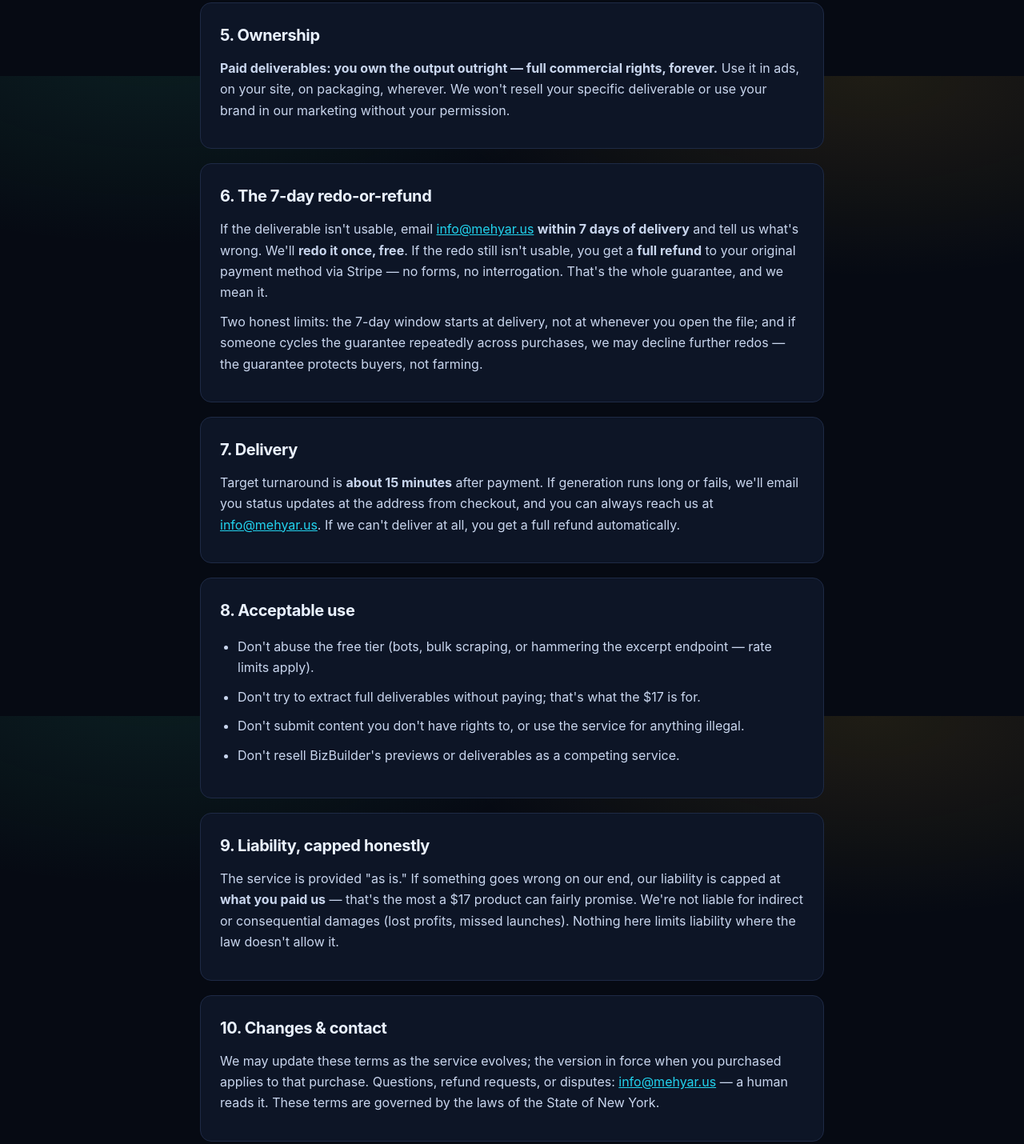
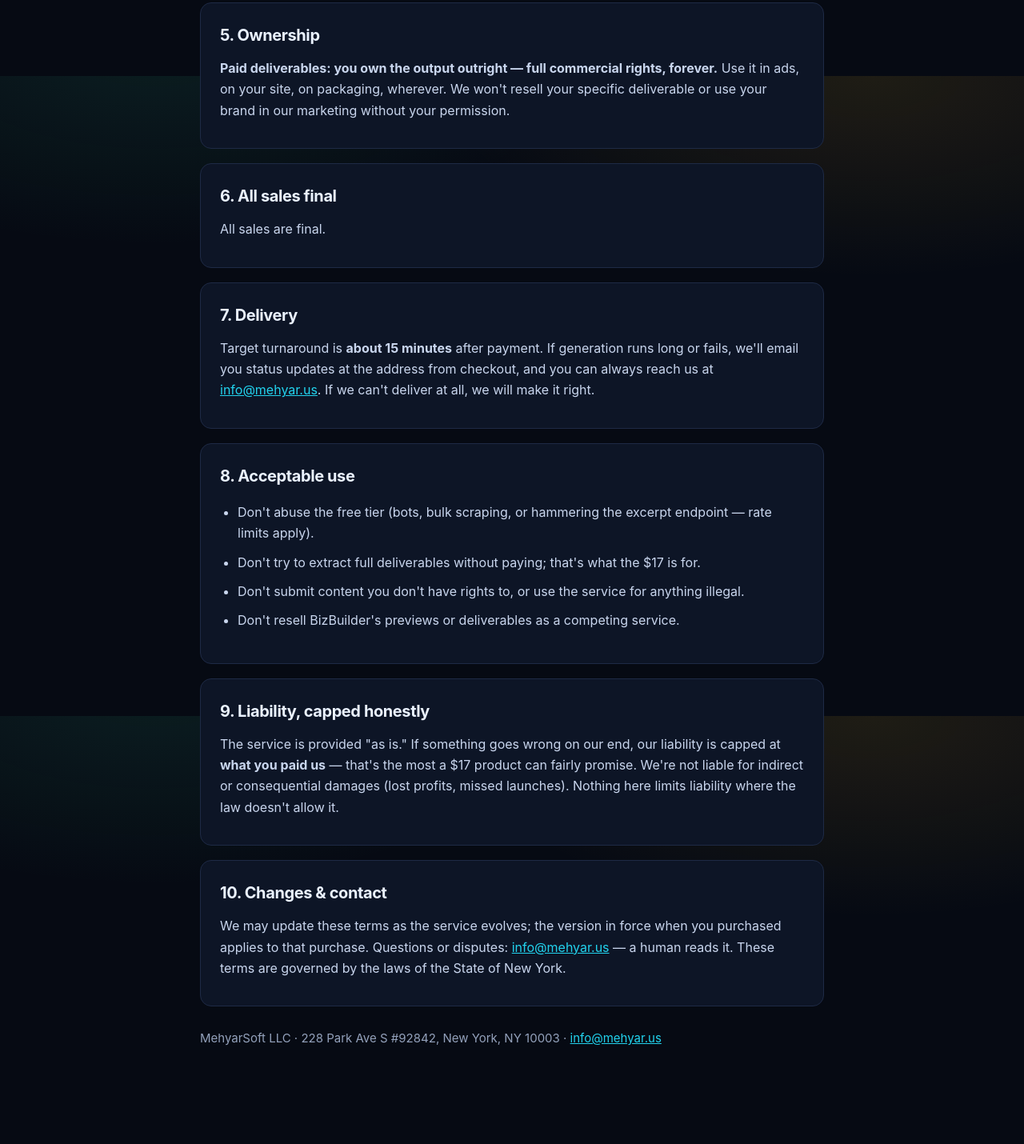
Before and after one commit to mehyar500/venture-bizbuilder, a plain HTML site: page terms.html in a window 1280 px wide. Shown: the part 1505-2935 px from the top of the page at 80% size. Drawn offline with Linux system fonts and the light colour scheme.

Commit message:
Remove all refund/money-back promises per owner rule; all sales final

```diff
--- a/terms.html
+++ b/terms.html
@@ -12,17 +12,17 @@
 <!-- End Google Analytics 4 -->
 <meta name="viewport" content="width=device-width, initial-scale=1, viewport-fit=cover">
 <title>Terms &amp; Conditions — BizBuilder</title>
-<meta name="description" content="What your $17 one-time BizBuilder build buys, how the 7-day redo-or-refund works, AI-deliverable terms — and you own your output with full commercial rights.">
+<meta name="description" content="What your $17 one-time BizBuilder build buys — all sales are final. AI-deliverable terms, and you own your output with full commercial rights.">
 <link rel="canonical" href="https://bizbuilder.mehyar.us/terms.html">
 <meta property="og:type" content="website">
 <meta property="og:site_name" content="BizBuilder">
 <meta property="og:title" content="Terms & Conditions — BizBuilder">
-<meta property="og:description" content="What your $17 one-time BizBuilder build buys, how the 7-day redo-or-refund works, AI-deliverable terms — and you own your output with full commercial rights.">
+<meta property="og:description" content="What your $17 one-time BizBuilder build buys — all sales are final. AI-deliverable terms, and you own your output with full commercial rights.">
 <meta property="og:url" content="https://bizbuilder.mehyar.us/terms.html">
 <meta property="og:image" content="https://bizbuilder.mehyar.us/assets/samples/bb-offer.png">
 <meta name="twitter:card" content="summary_large_image">
 <meta name="twitter:title" content="Terms & Conditions — BizBuilder">
-<meta name="twitter:description" content="What your $17 one-time BizBuilder build buys, how the 7-day redo-or-refund works, AI-deliverable terms — and you own your output with full commercial rights.">
+<meta name="twitter:description" content="What your $17 one-time BizBuilder build buys — all sales are final. AI-deliverable terms, and you own your output with full commercial rights.">
 <meta name="twitter:image" content="https://bizbuilder.mehyar.us/assets/samples/bb-offer.png">
 <link rel="manifest" href="manifest.json">
 <meta name="theme-color" content="#0a120c">
@@ -85,14 +85,13 @@
     </section>
 
     <section class="legal-card">
-      <h2>6. The 7-day redo-or-refund</h2>
-      <p>If the deliverable isn't usable, email <a href="mailto:info@mehyar.us">info@mehyar.us</a> <strong>within 7 days of delivery</strong> and tell us what's wrong. We'll <strong>redo it once, free</strong>. If the redo still isn't usable, you get a <strong>full refund</strong> to your original payment method via Stripe — no forms, no interrogation. That's the whole guarantee, and we mean it.</p>
-      <p>Two honest limits: the 7-day window starts at delivery, not at whenever you open the file; and if someone cycles the guarantee repeatedly across purchases, we may decline further redos — the guarantee protects buyers, not farming.</p>
+      <h2>6. All sales final</h2>
+      <p>All sales are final.</p>
     </section>
 
     <section class="legal-card">
       <h2>7. Delivery</h2>
-      <p>Target turnaround is <strong>about 15 minutes</strong> after payment. If generation runs long or fails, we'll email you status updates at the address from checkout, and you can always reach us at <a href="mailto:info@mehyar.us">info@mehyar.us</a>. If we can't deliver at all, you get a full refund automatically.</p>
+      <p>Target turnaround is <strong>about 15 minutes</strong> after payment. If generation runs long or fails, we'll email you status updates at the address from checkout, and you can always reach us at <a href="mailto:info@mehyar.us">info@mehyar.us</a>. If we can't deliver at all, we will make it right.</p>
     </section>
 
     <section class="legal-card">
@@ -112,7 +111,7 @@
 
     <section class="legal-card">
       <h2>10. Changes &amp; contact</h2>
-      <p>We may update these terms as the service evolves; the version in force when you purchased applies to that purchase. Questions, refund requests, or disputes: <a href="mailto:info@mehyar.us">info@mehyar.us</a> — a human reads it. These terms are governed by the laws of the State of New York.</p>
+      <p>We may update these terms as the service evolves; the version in force when you purchased applies to that purchase. Questions or disputes: <a href="mailto:info@mehyar.us">info@mehyar.us</a> — a human reads it. These terms are governed by the laws of the State of New York.</p>
     </section>
 
     <p class="legal-contact">MehyarSoft LLC · 228 Park Ave S #92842, New York, NY 10003 · <a href="mailto:info@mehyar.us">info@mehyar.us</a></p>
```
Also changed, not shown: index.html (+3 -3 lines), llms.txt.
